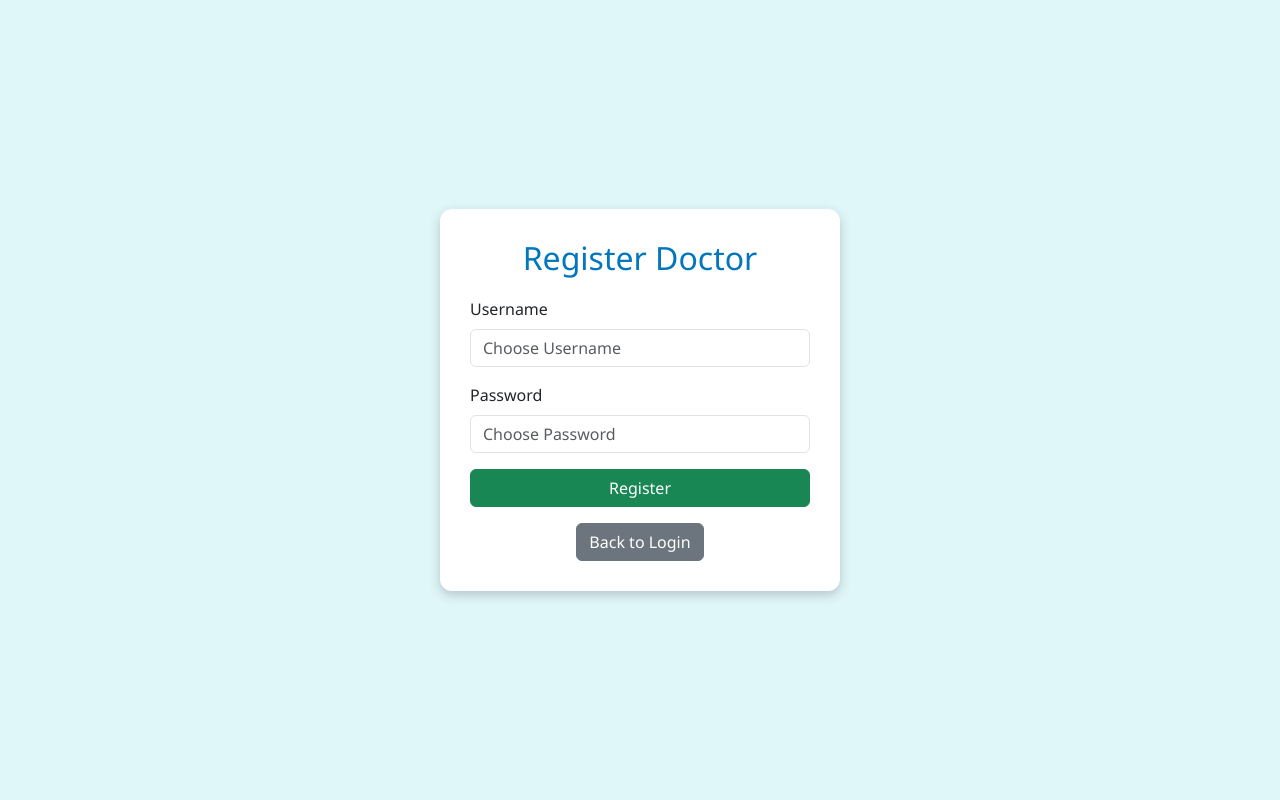
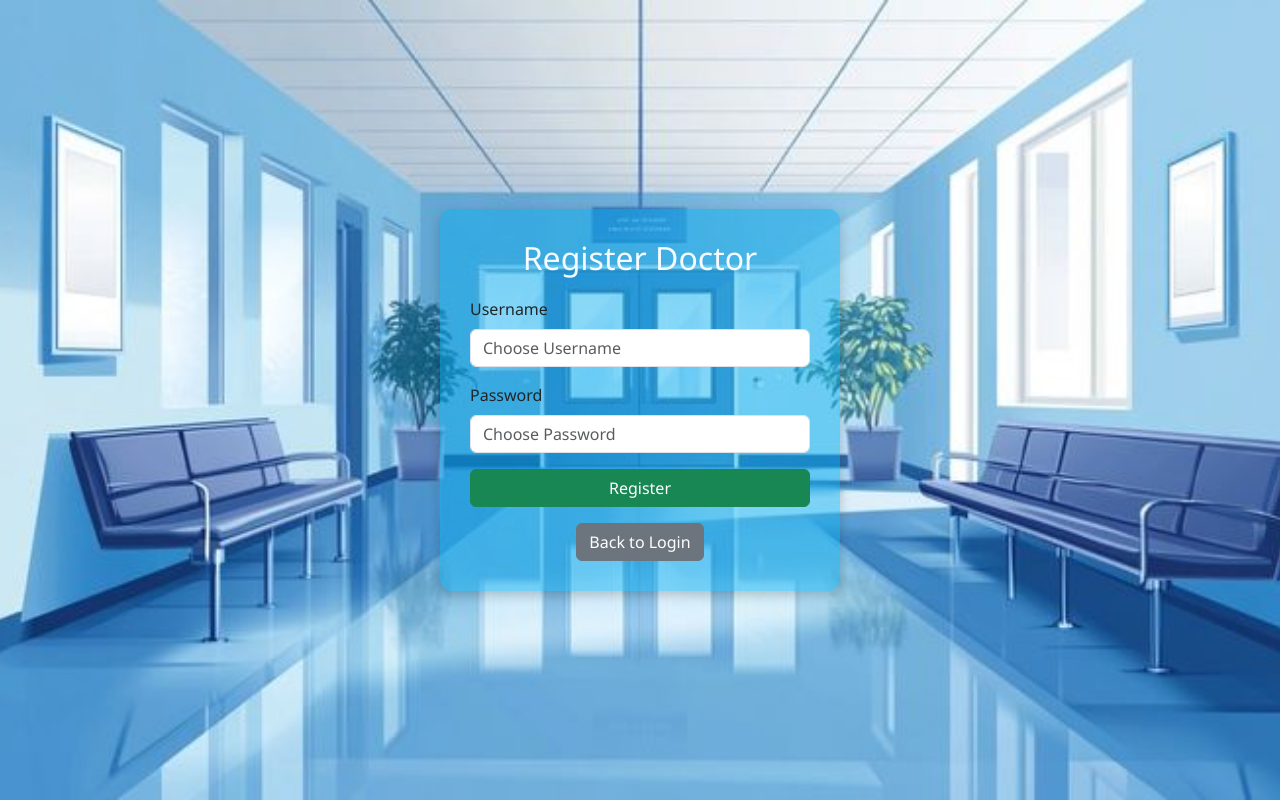
Before and after one commit to joehack1/health_program_management, a Flask app: page /register_doctor in a window 1280 px wide. Run offline with Flask 2, Linux system fonts and the light colour scheme.

Commit message:
Update register_doctor.html few relevant changes on the ui

```diff
--- a/templates/register_doctor.html
+++ b/templates/register_doctor.html
@@ -7,7 +7,9 @@
     <link href="https://cdn.jsdelivr.net/npm/bootstrap@5.3.0/dist/css/bootstrap.min.css" rel="stylesheet">
     <style>
         body {
-            background-color: #e0f7fa;
+            background-image: url('{{ url_for("static", filename="images/1.jpeg") }}');
+            background-size: cover;
+            background-position: center;
             display: flex;
             justify-content: center;
             align-items: center;
@@ -15,7 +17,7 @@
             font-family: 'Segoe UI', Tahoma, Geneva, Verdana, sans-serif;
         }
         .register-card {
-            background: #ffffff;
+            background: #06adf073;
             padding: 30px;
             border-radius: 12px;
             box-shadow: 0 4px 12px rgba(0,0,0,0.2);
@@ -23,7 +25,7 @@
             max-width: 400px;
         }
         h2 {
-            color: #0277bd;
+            color: #f5fbff;
             text-align: center;
             margin-bottom: 20px;
         }
```
